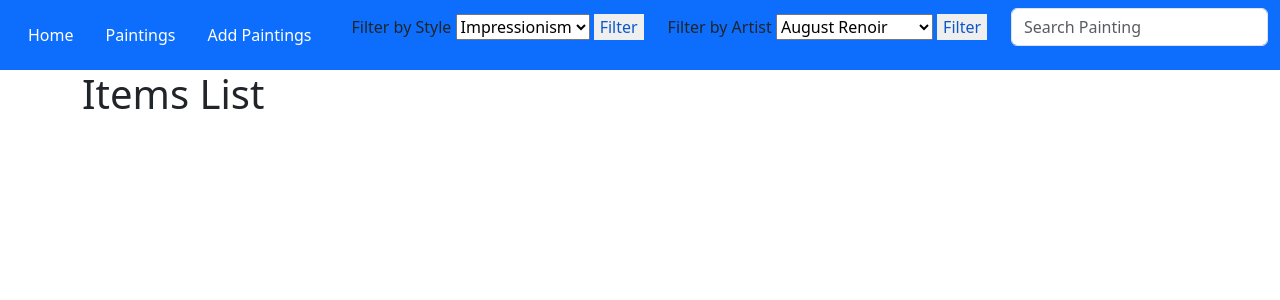
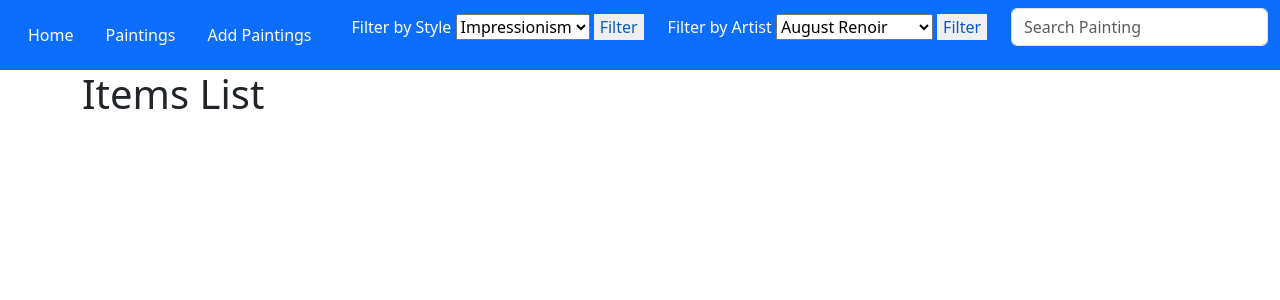
Before and after one commit to ankit079/PaintingWebsite, a PHP site: page /PaintingWebsite/search_painting.php in a window 1280 px wide. Shown: the top 300 px of the page. Run offline with PHP 8.4, Linux system fonts and the light colour scheme; data that the repository does not hold is empty.

Commit message:
Added feedback
Changed label to white colour in the nav bar.
Added search functionality for artist as well. So, artist or title information can be searched.

```diff
--- a/nav_bar.php
+++ b/nav_bar.php
@@ -12,7 +12,7 @@
 			</li>
 		</ul>
 		<form action="filter_paintings.php" method="post">
-        <label for="style">Filter by Style</label>
+        <label id="nav-filter-label" for="style">Filter by Style</label>
         <select name="style" id="style">
             <option value="Impressionism">Impressionism</option>
             <option value="Mannerism">Mannerism</option>
@@ -26,7 +26,7 @@
 		<button type="submit">Filter</button>
 		</form>
 		<form action="filter_paintings.php" method="post">
-		<label for="artist">Filter by Artist</label>
+		<label id="nav-filter-label" for="artist">Filter by Artist</label>
         <select name="artist" id="artist">
             <option value="August Renoir">August Renoir</option>
             <option value="Michelangelo">Michelangelo</option>
@@ -41,7 +41,7 @@
         <button type="submit">Filter</button>
 		</form>
 		<form role="search" action="search_painting.php" method="POST">
-			<input class="form-control" name="search_title" id="search_title" type="text" placeholder="Search Painting" aria-label="Search">
+			<input class="form-control" name="search_text" id="search_text" type="text" placeholder="Search Painting" aria-label="Search">
 		</form>
 	</div>
 </nav>
--- a/search_painting.php
+++ b/search_painting.php
@@ -1,9 +1,9 @@
 <?php
 include_once 'db.php';
-$searchTitle = trim($_POST["search_title"]);
-$query = "SELECT * FROM painting WHERE title LIKE :keyword";
+$searchText = trim($_POST["search_text"]);
+$query = "SELECT * FROM painting WHERE title LIKE :keyword OR artist LIKE :keyword";
 $stmt = $pdo->prepare($query);
-$stmt->bindValue(':keyword', '%' . $searchTitle . '%', PDO::PARAM_STR);
+$stmt->bindValue(':keyword', '%' . $searchText . '%', PDO::PARAM_STR);
 $stmt->execute();
 
 $items = $stmt->fetchAll(PDO::FETCH_ASSOC);
@@ -96,5 +96,4 @@ $items = $stmt->fetchAll(PDO::FETCH_ASSOC);
         </div>
     </div>
 </body>
-
 </html>
--- a/styles.css
+++ b/styles.css
@@ -27,5 +27,8 @@ h5 {
 button {
     color: #0a58ca;
     border: white;
+}
 
+#nav-filter-label{
+    color:  white;
 }
```
